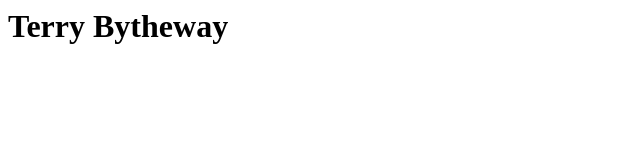
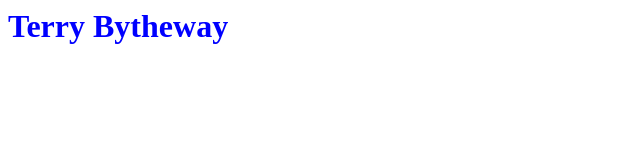
Before and after one commit to tbytheway/gitHomework, a plain HTML site: page index.html in a window 1280 px wide. Shown: the whole page, without its empty margins (0-640 px from the left). Drawn offline with Linux system fonts and the light colour scheme.

Commit message:
h1 style

```diff
--- a/index.html
+++ b/index.html
@@ -1 +1 @@
-<h1>Terry Bytheway</h1>
+<h1 style="color:blue">Terry Bytheway</h1>
```
